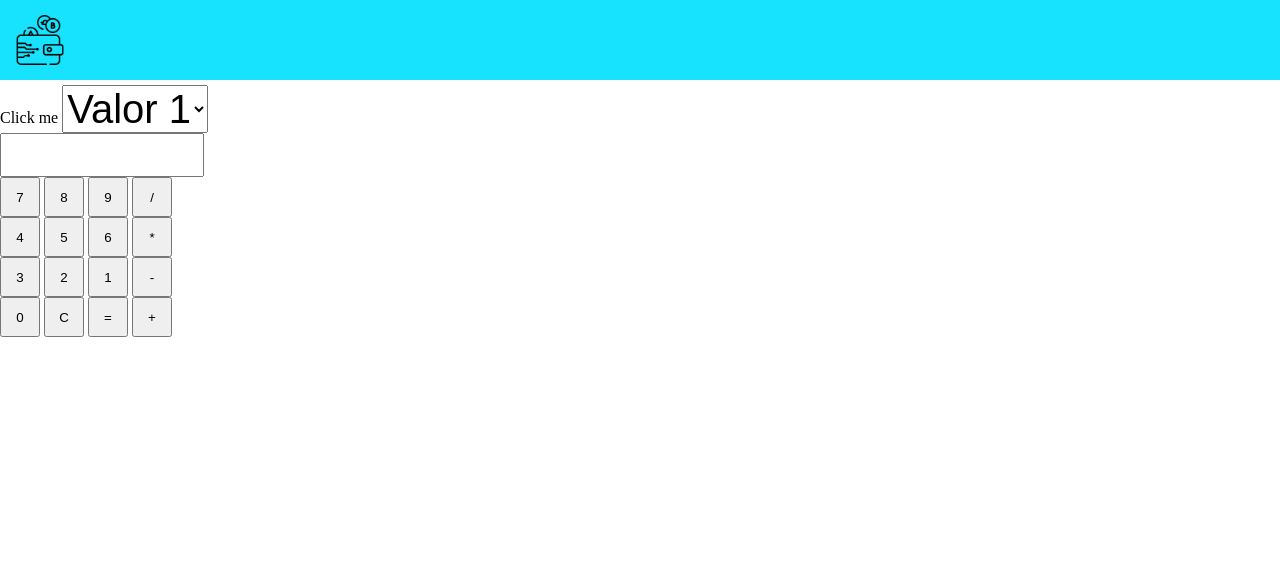
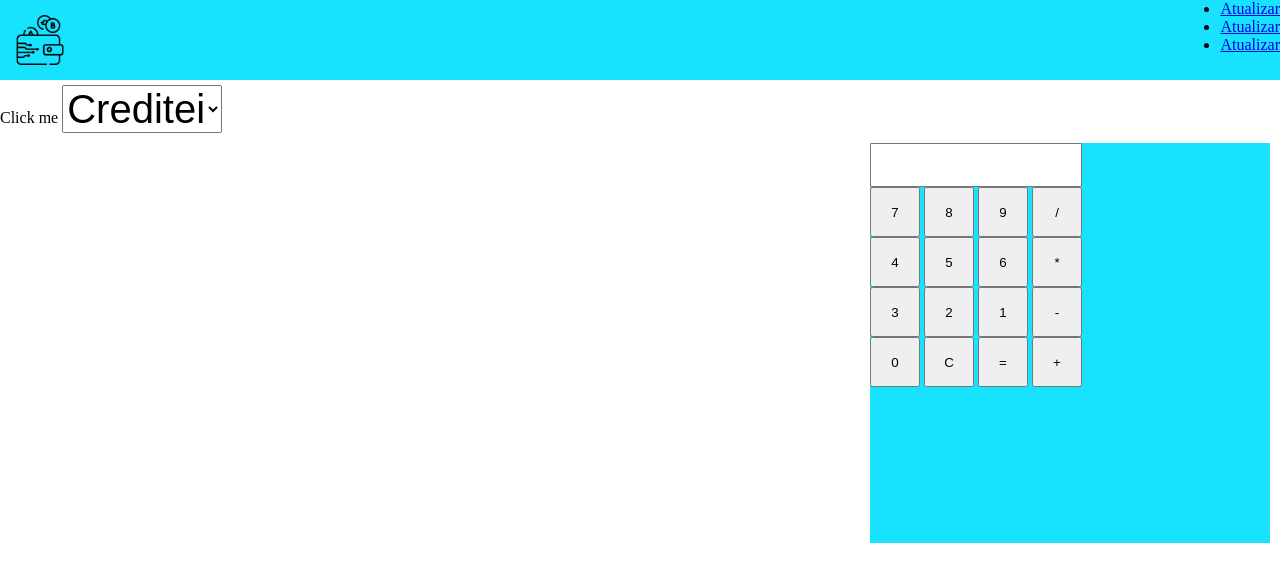
Before and after one commit to DiegoAndrad/projeto_web_carteira, a plain HTML site: page src/index.html in a window 1280 px wide. Drawn offline with Linux system fonts and the light colour scheme.

Commit message:
alteracao22:10 12/10

```diff
--- a/src/index.html
+++ b/src/index.html
@@ -11,17 +11,25 @@
   <header>
     <img src="img/carteira.png" alt="Carteira">
 
+    <nav>
+      <ul>
+        <li><a href="#">Atualizar</a></li>
+        <li><a href="#">Atualizar</a></li>
+        <li><a href="#">Atualizar</a></li>
+      </ul>
+    </nav>
+
   </header>
 
   <label for="">Click me</label>
 
   <select name="select">
     <label for="1"></label>
-  <option value="Credita" selected >Valor 1</option>
-  <option value="Gastar" >Valor 2</option>
+    <option value="creditei" selected >Creditei</option>
+    <option value="gastei" >Gastei</option>
   </select>
 
-
+  <div>
     <form name="calc" >
       <input id="visor" type="text" name="visor" /><br>
       <input type="button" value="7" onclick="botao(value)"/>
@@ -45,6 +53,8 @@
       <input type="button" value="+" onclick="botao(value)"/>
 
     </form>
+  </div>
+
 
 
 
--- a/src/style.css
+++ b/src/style.css
@@ -25,16 +25,28 @@ header img{
 
 }
 
+header nav {
+ float: right;
+}
+
 #visor{
-  width: 200px;
+  width: 207.90px;
   height: 40px;
 }
 input{
-  width: 40px;
-  height: 40px;
+  width: 50px;
+  height: 50px;
+
+
 }
 
-form{
-  justify-content: center;
-  flex-wrap: nowrap;
+
+div form{
+  width: 400px;
+  height: 400px;
+  background-color:  #00e1ffe7;
+  ;
+  float: right;
+  margin: 10px;
+  align-items: center;
 }
```
Lines whose indentation alone changed are shown as unchanged.
